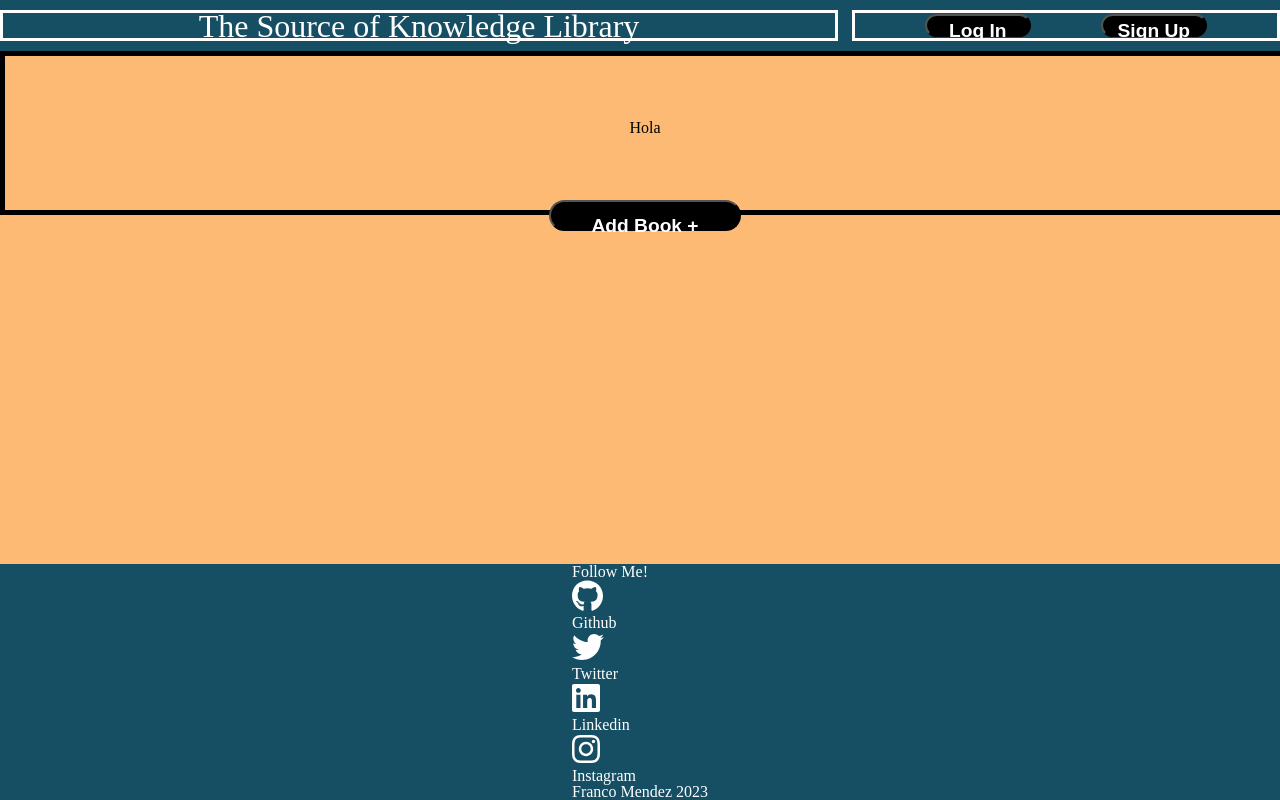
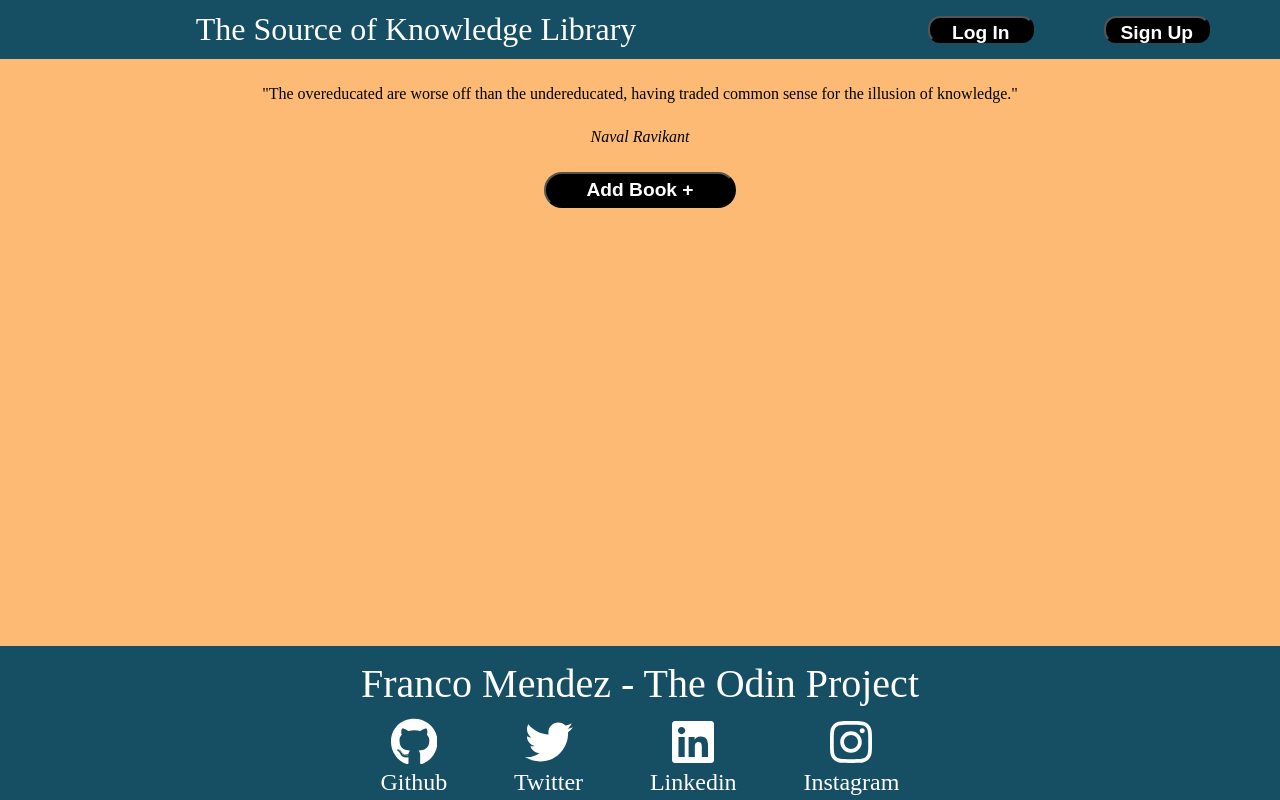
Before and after one commit to francomendezok/books-library, a plain HTML site: page index.html in a window 1280 px wide. Drawn offline with Linux system fonts and the light colour scheme.

Commit message:
Quote Section Updated

```diff
--- a/index.html
+++ b/index.html
@@ -20,40 +20,43 @@
     </header>
     <main>
         <div class="quote-and-button">
-            <p id="quote">Hola</p>
+            <p id="quote"></p>
+            <p id="naval">Naval Ravikant</p>
             <button id="add-book">Add Book +</button>
         </div>
+        <div id="open-tab">
+            <form action="" method="post"></form>
+        </div>
+
     </main>
     <footer>
-        <div class="follow-me">
-            <p id="follow-p">Follow Me!</p>
+            <p id="follow-p">Franco Mendez - The Odin Project</p>
             <div class="social-media">
-                <div class="icon">
+                <div class="icon github">
                     <a id="profile-link" href="https://github.com/francomendezok" target="_blank">
                         <svg xmlns="http://www.w3.org/2000/svg" height="2em" viewBox="0 0 496 512"><style>svg{fill:#ffffff}</style><path d="M165.9 397.4c0 2-2.3 3.6-5.2 3.6-3.3.3-5.6-1.3-5.6-3.6 0-2 2.3-3.6 5.2-3.6 3-.3 5.6 1.3 5.6 3.6zm-31.1-4.5c-.7 2 1.3 4.3 4.3 4.9 2.6 1 5.6 0 6.2-2s-1.3-4.3-4.3-5.2c-2.6-.7-5.5.3-6.2 2.3zm44.2-1.7c-2.9.7-4.9 2.6-4.6 4.9.3 2 2.9 3.3 5.9 2.6 2.9-.7 4.9-2.6 4.6-4.6-.3-1.9-3-3.2-5.9-2.9zM244.8 8C106.1 8 0 113.3 0 252c0 110.9 69.8 205.8 169.5 239.2 12.8 2.3 17.3-5.6 17.3-12.1 0-6.2-.3-40.4-.3-61.4 0 0-70 15-84.7-29.8 0 0-11.4-29.1-27.8-36.6 0 0-22.9-15.7 1.6-15.4 0 0 24.9 2 38.6 25.8 21.9 38.6 58.6 27.5 72.9 20.9 2.3-16 8.8-27.1 16-33.7-55.9-6.2-112.3-14.3-112.3-110.5 0-27.5 7.6-41.3 23.6-58.9-2.6-6.5-11.1-33.3 2.6-67.9 20.9-6.5 69 27 69 27 20-5.6 41.5-8.5 62.8-8.5s42.8 2.9 62.8 8.5c0 0 48.1-33.6 69-27 13.7 34.7 5.2 61.4 2.6 67.9 16 17.7 25.8 31.5 25.8 58.9 0 96.5-58.9 104.2-114.8 110.5 9.2 7.9 17 22.9 17 46.4 0 33.7-.3 75.4-.3 83.6 0 6.5 4.6 14.4 17.3 12.1C428.2 457.8 496 362.9 496 252 496 113.3 383.5 8 244.8 8zM97.2 352.9c-1.3 1-1 3.3.7 5.2 1.6 1.6 3.9 2.3 5.2 1 1.3-1 1-3.3-.7-5.2-1.6-1.6-3.9-2.3-5.2-1zm-10.8-8.1c-.7 1.3.3 2.9 2.3 3.9 1.6 1 3.6.7 4.3-.7.7-1.3-.3-2.9-2.3-3.9-2-.6-3.6-.3-4.3.7zm32.4 35.6c-1.6 1.3-1 4.3 1.3 6.2 2.3 2.3 5.2 2.6 6.5 1 1.3-1.3.7-4.3-1.3-6.2-2.2-2.3-5.2-2.6-6.5-1zm-11.4-14.7c-1.6 1-1.6 3.6 0 5.9 1.6 2.3 4.3 3.3 5.6 2.3 1.6-1.3 1.6-3.9 0-6.2-1.4-2.3-4-3.3-5.6-2z"/></svg>
                         <p>Github</p>
                     </a>
                 </div>
-                <div class="icon">
+                <div class="icon twitter">
                     <a href="https://twitter.com/francomendezok" target="_blank">
                         <svg xmlns="http://www.w3.org/2000/svg" height="2em" viewBox="0 0 512 512"><style>svg{fill:#ffffff}</style><path d="M459.37 151.716c.325 4.548.325 9.097.325 13.645 0 138.72-105.583 298.558-298.558 298.558-59.452 0-114.68-17.219-161.137-47.106 8.447.974 16.568 1.299 25.34 1.299 49.055 0 94.213-16.568 130.274-44.832-46.132-.975-84.792-31.188-98.112-72.772 6.498.974 12.995 1.624 19.818 1.624 9.421 0 18.843-1.3 27.614-3.573-48.081-9.747-84.143-51.98-84.143-102.985v-1.299c13.969 7.797 30.214 12.67 47.431 13.319-28.264-18.843-46.781-51.005-46.781-87.391 0-19.492 5.197-37.36 14.294-52.954 51.655 63.675 129.3 105.258 216.365 109.807-1.624-7.797-2.599-15.918-2.599-24.04 0-57.828 46.782-104.934 104.934-104.934 30.213 0 57.502 12.67 76.67 33.137 23.715-4.548 46.456-13.32 66.599-25.34-7.798 24.366-24.366 44.833-46.132 57.827 21.117-2.273 41.584-8.122 60.426-16.243-14.292 20.791-32.161 39.308-52.628 54.253z"/></svg>
                         <p>Twitter</p>
                     </a>
                 </div>
-                <div class="icon">
+                <div class="icon linkedin">
                     <a href="https://linkedin.com/in/franco-mendez-a462b7235" target="_blank">
                         <svg xmlns="http://www.w3.org/2000/svg" height="2em" viewBox="0 0 448 512"><style>svg{fill:#ffffff}</style><path d="M416 32H31.9C14.3 32 0 46.5 0 64.3v383.4C0 465.5 14.3 480 31.9 480H416c17.6 0 32-14.5 32-32.3V64.3c0-17.8-14.4-32.3-32-32.3zM135.4 416H69V202.2h66.5V416zm-33.2-243c-21.3 0-38.5-17.3-38.5-38.5S80.9 96 102.2 96c21.2 0 38.5 17.3 38.5 38.5 0 21.3-17.2 38.5-38.5 38.5zm282.1 243h-66.4V312c0-24.8-.5-56.7-34.5-56.7-34.6 0-39.9 27-39.9 54.9V416h-66.4V202.2h63.7v29.2h.9c8.9-16.8 30.6-34.5 62.9-34.5 67.2 0 79.7 44.3 79.7 101.9V416z"/></svg>
                         <p>Linkedin</p>
                     </a>
                 </div>
-                <div class="icon">
+                <div class="icon instagram">
                     <a href="https://instagram.com/francomendezok" target="_blank">
                         <svg xmlns="http://www.w3.org/2000/svg" height="2em" viewBox="0 0 448 512"><style>svg{fill:#ffffff}</style><path d="M224.1 141c-63.6 0-114.9 51.3-114.9 114.9s51.3 114.9 114.9 114.9S339 319.5 339 255.9 287.7 141 224.1 141zm0 189.6c-41.1 0-74.7-33.5-74.7-74.7s33.5-74.7 74.7-74.7 74.7 33.5 74.7 74.7-33.6 74.7-74.7 74.7zm146.4-194.3c0 14.9-12 26.8-26.8 26.8-14.9 0-26.8-12-26.8-26.8s12-26.8 26.8-26.8 26.8 12 26.8 26.8zm76.1 27.2c-1.7-35.9-9.9-67.7-36.2-93.9-26.2-26.2-58-34.4-93.9-36.2-37-2.1-147.9-2.1-184.9 0-35.8 1.7-67.6 9.9-93.9 36.1s-34.4 58-36.2 93.9c-2.1 37-2.1 147.9 0 184.9 1.7 35.9 9.9 67.7 36.2 93.9s58 34.4 93.9 36.2c37 2.1 147.9 2.1 184.9 0 35.9-1.7 67.7-9.9 93.9-36.2 26.2-26.2 34.4-58 36.2-93.9 2.1-37 2.1-147.8 0-184.8zM398.8 388c-7.8 19.6-22.9 34.7-42.6 42.6-29.5 11.7-99.5 9-132.1 9s-102.7 2.6-132.1-9c-19.6-7.8-34.7-22.9-42.6-42.6-11.7-29.5-9-99.5-9-132.1s-2.6-102.7 9-132.1c7.8-19.6 22.9-34.7 42.6-42.6 29.5-11.7 99.5-9 132.1-9s102.7-2.6 132.1 9c19.6 7.8 34.7 22.9 42.6 42.6 11.7 29.5 9 99.5 9 132.1s2.7 102.7-9 132.1z"/></svg>
                         <p>Instagram</p>
                     </a>
                 </div>
-        </div>
-        <p>Franco Mendez 2023</p>
+            </div>
     </footer>
 </body>
 </html>
--- a/main.js
+++ b/main.js
@@ -5,7 +5,7 @@ let quotes = [
     "The overeducated are worse off than the undereducated, having traded common sense for the illusion of knowledge.",
     "If the primary purpose of school was education, the Internet should obsolete it. But school is mainly about credentialing.",
     "Teaching is more a way for the teacher to learn than for the student to learn.",
-    "The skills you really want can’t be taught, but they can be learned.",
+    "The skills you really want can't be taught, but they can be learned.",
     "Free education is abundant, all over the Internet. It's the desire to learn that's scarce.",
     "It's not about 'educated' v 'un-educated.' It's about 'likes to read' and 'doesn't like to read.'",
     "The Internet will obsolete the industrial education system, just like it's obsoleting every other physical purveyor of information goods.",
@@ -19,6 +19,12 @@ let quotes = [
     "Reading a book isn't a race - the better the book, the slower it should be absorbed."
 ]
 
+const quoteText = document.getElementById("quote");
+const naval =document.getElementById("naval");
+const addBook = document.getElementById("add-book");
+const openTab = document.getElementById("open-tab");
+const quotesLength = quotes.length;
+
 function Book() {
   // the constructor...
 }
@@ -27,6 +33,14 @@ function addBookToLibrary() {
   // do stuff here
 }
 
-function randomQuote () {
+function randomIndex () {
+  const randomNumber = Math.floor(Math.random() * quotesLength);
+  return randomNumber
+}
 
-}
+quoteText.innerHTML = '"' + quotes[randomIndex()] + '"';
+
+addBook.addEventListener("click", function () {
+  openTab.style.display = "flex";
+  openTab.style.alignSelf = "center";
+})
--- a/styles.css
+++ b/styles.css
@@ -1,9 +1,10 @@
 body {
     display: grid;
-    grid-template-rows: 1fr 10fr 1fr;
+    grid-template-rows: 1fr 10fr 1.5fr;
     grid-auto-flow: row;
     width: 100%;
     height: 100vh;
+    overflow: hidden;
 }
 
 header {
@@ -20,7 +21,6 @@ header {
 }
 
 header p {
-    border: 3px solid white;
     width: 65%;
     height: 50%;
     display: flex;
@@ -30,7 +30,6 @@ header p {
 }
 
 .buttons {
-    border: 3px solid white;
     width: 33%;
     height: 50%;
     display: flex;
@@ -55,7 +54,6 @@ main {
 }
 
 .quote-and-button {
-    border: 5px solid black;
     display: flex;
     flex-direction: column;
     align-items: center;
@@ -67,13 +65,25 @@ main {
 #add-book {
     background-color: black;
     color: white;
-    padding: 1%;
     border-radius: 20px;
     width: 15%;
     height: 20%;
     font-size: 120%;
     font-weight: bold;
+    text-align: center;
+    vertical-align: middle;
 }
+
+#naval {
+    font-style: italic;
+}
+
+button:hover {
+    transform: scale(1.05);
+    transition: 0.1s ease-in-out;
+    cursor: pointer;
+}
+
 
 footer {
     background-color: #164e63;
@@ -82,9 +92,31 @@ footer {
     width: 100%;
     height: 100%;
     display: flex;
+    flex-direction: column;
     justify-content: center;
     align-items: center;
 }
+
+#follow-p {
+    font-size: 250%;
+    padding: 1%;
+}
+
+
+.social-media {
+    width: 50%;
+    height: 50%;
+    display: flex;
+    align-items: center;
+    justify-content: space-evenly;
+    text-align: center;
+}
+
+.icon {
+    font-size: 150%;
+    padding: 1%;
+}
+
 
 a {
     color: white;
@@ -95,7 +127,34 @@ a {
 
 #quote {
     display: block;
-    margin: 5%;
+    margin: 0;
+    padding: 0;
+}
+
+.github *:hover {
+    fill: black;
+}
+
+.twitter *:hover {
+    fill: #1D9BF0;
+}
+
+.linkedin *:hover {
+    fill: #0A66C2;
+}
+
+.instagram *:hover {
+    fill: #833AB4;
+}
+
+
+
+#open-tab {
+    display: none;
+    border: 3px solid red;
+    width: 15%;
+    height: 50%;
+    margin: auto;
 }
 
 
```
Also changed, not shown: Images/Shelves.jpg (added).
